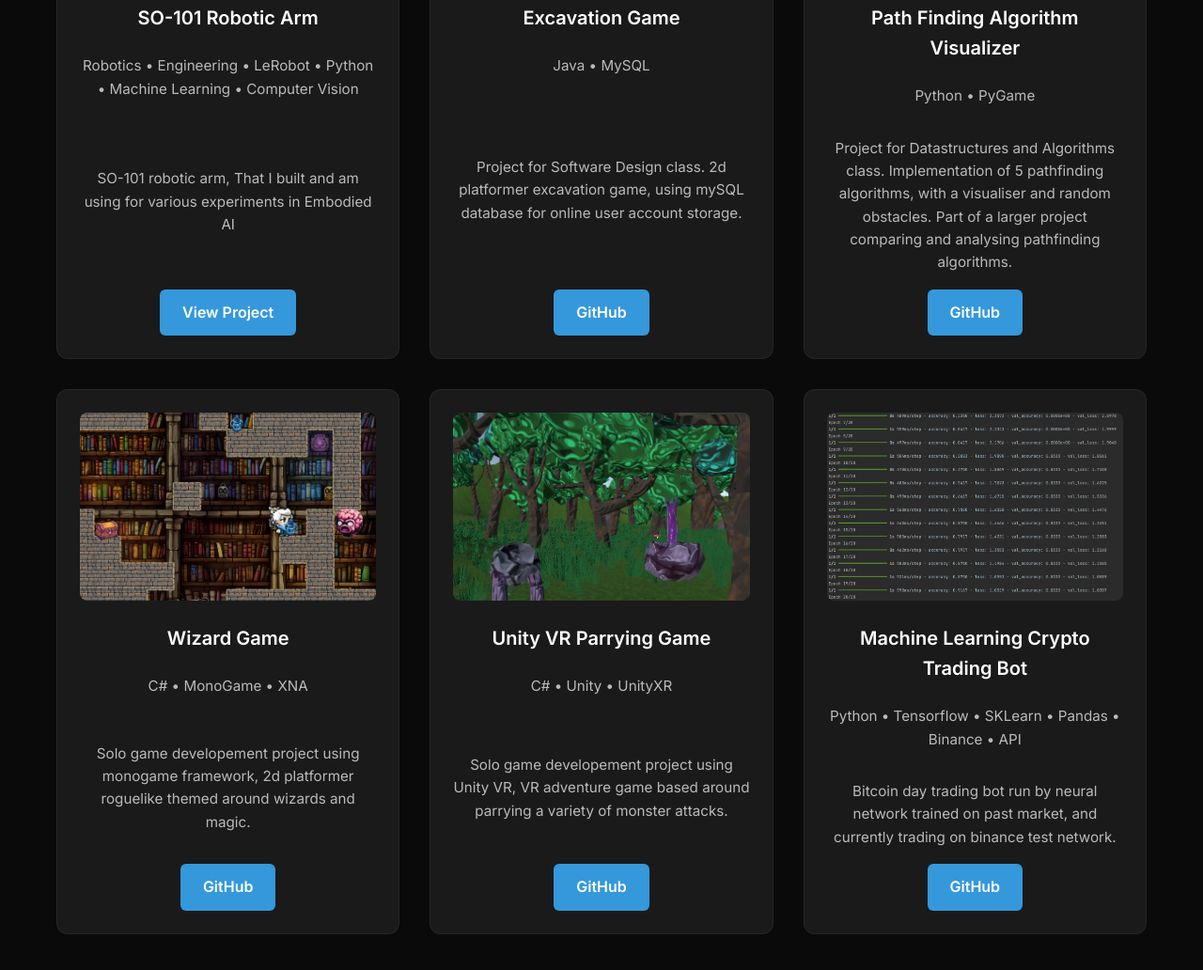
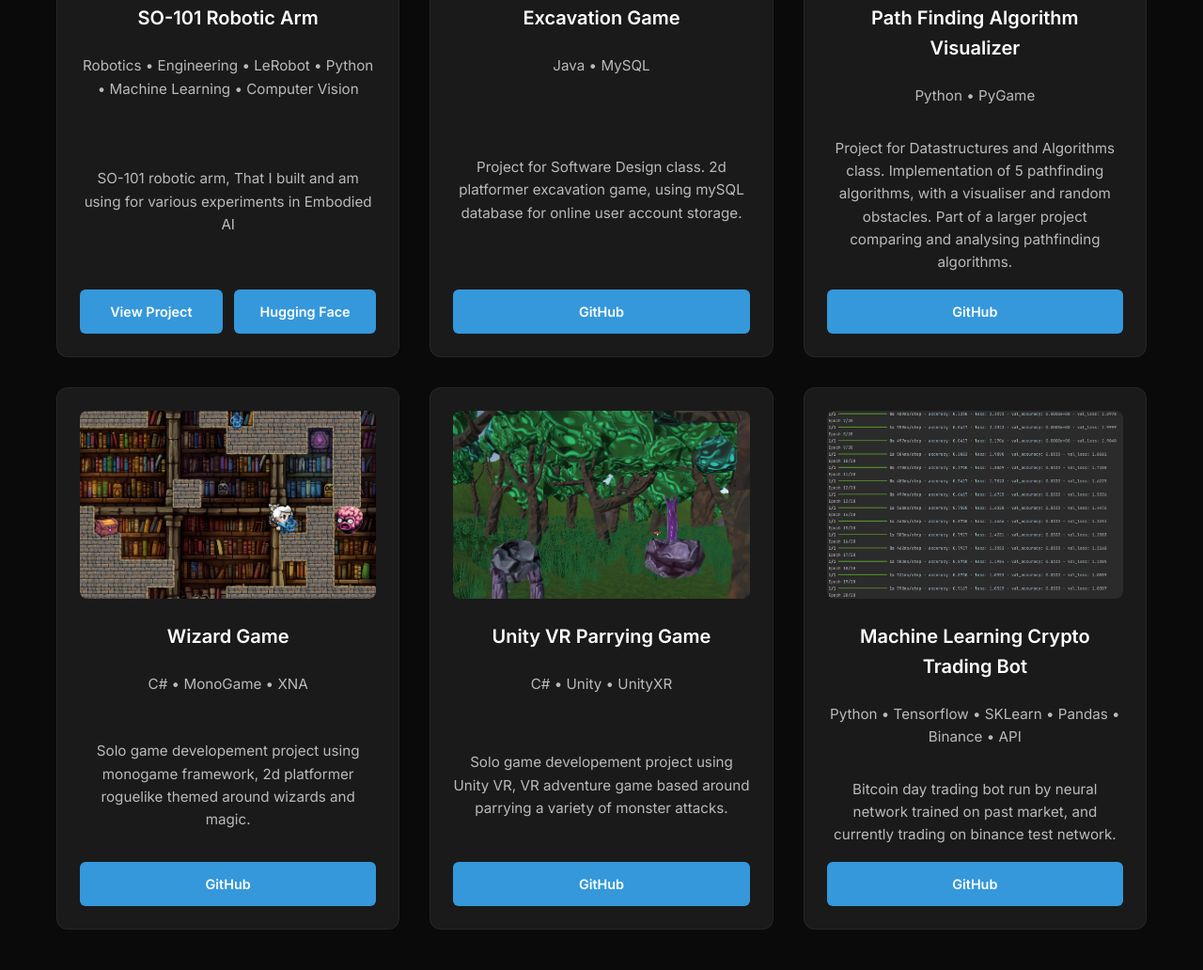
Before and after one commit to harrisproctor/PersonalWebsite, a plain HTML site: page projects.html in a window 1280 px wide. Shown: the part 366-1398 px from the top of the page at 94% size. Drawn offline with Linux system fonts and the light colour scheme.

Commit message:
added huggingface to my projects page and redid the css for multiple buttons per project

```diff
--- a/projects.html
+++ b/projects.html
@@ -47,7 +47,11 @@
                 <p>Robotics • Engineering • LeRobot • Python • Machine Learning • Computer Vision </p>
                 <p>SO-101 robotic arm, That I built and am using for various experiments in Embodied AI
                 </p>
+                <div class="button-group">
                     <a href="so-101-robotic-arm.html" class="button-link">View Project</a>
+                    <a href="https://huggingface.co/hproc" target="_blank" class="button-link">Hugging Face</a>
+                </div>
+
             </div>
             <div class="grid-item">
                 <img src="assets/DigggingPic.png" alt="Sample Image" />
@@ -55,8 +59,10 @@
                 <p>Java • MySQL </p>
                 <p>Project for Software Design class. 2d platformer excavation game, using mySQL database for online
                     user account storage.</p>
+                <div class="button-group">
                     <a href="https://github.com/harrisproctor/DatabaseExcavationGame" target="_blank"
                         class="button-link">GitHub</a>
+                </div>
 
 
 
@@ -68,8 +74,10 @@
                 <p>Project for Datastructures and Algorithms class. Implementation of 5 pathfinding algorithms, with a
                     visualiser and random obstacles. Part of a larger project comparing and analysing pathfinding
                     algorithms.</p>
+                <div class="button-group">
                     <a href="https://github.com/harrisproctor/ComparingPathfindAlgorithms" target="_blank"
                         class="button-link">GitHub</a>
+                </div>
 
             </div>
             <div class="grid-item">
@@ -78,7 +86,9 @@
                 <p>C# • MonoGame • XNA </p>
                 <p>Solo game developement project using monogame framework, 2d platformer roguelike themed around
                     wizards and magic.</p>
+                <div class="button-group">
                     <a href="https://github.com/harrisproctor/WizardGame" target="_blank" class="button-link">GitHub</a>
+                </div>
 
             </div>
             <div class="grid-item">
@@ -87,7 +97,10 @@
                 <p>C# • Unity • UnityXR</p>
                 <p>Solo game developement project using Unity VR, VR adventure game based around parrying a variety of
                     monster attacks.</p>
-                <a href="https://github.com/harrisproctor/ParryThisVR" target="_blank" class="button-link">GitHub</a>
+                <div class="button-group">
+                    <a href="https://github.com/harrisproctor/ParryThisVR" target="_blank"
+                        class="button-link">GitHub</a>
+                </div>
             </div>
             <div class="grid-item">
                 <img src="assets/MLTrainingone.png" alt="Sample Image" />
@@ -95,8 +108,10 @@
                 <p>Python • Tensorflow • SKLearn • Pandas • Binance • API </p>
                 <p>Bitcoin day trading bot run by neural network trained on past market, and currently trading on
                     binance test network.<data value=""></data></p>
+                <div class="button-group">
                     <a href="https://github.com/harrisproctor/Binance_Trading_Bot_Neural_Network" target="_blank"
                         class="button-link">GitHub</a>
+                </div>
             </div>
         </div>
     </div>
--- a/style.css
+++ b/style.css
@@ -220,6 +220,21 @@ p {
     font-weight: 600;
     transition: background-color 0.3s ease, transform 0.2s ease;
     margin-top: auto;
+    text-align: center;
+}
+
+.button-group {
+    display: flex;
+    gap: 0.75rem;
+    width: 100%;
+    margin-top: auto;
+}
+
+.button-group .button-link {
+    margin-top: 0;
+    flex: 1;
+    padding: 0.75rem 0.5rem;
+    font-size: 0.9rem;
 }
 
 .button-link:hover {
```
Lines whose indentation alone changed are shown as unchanged.
